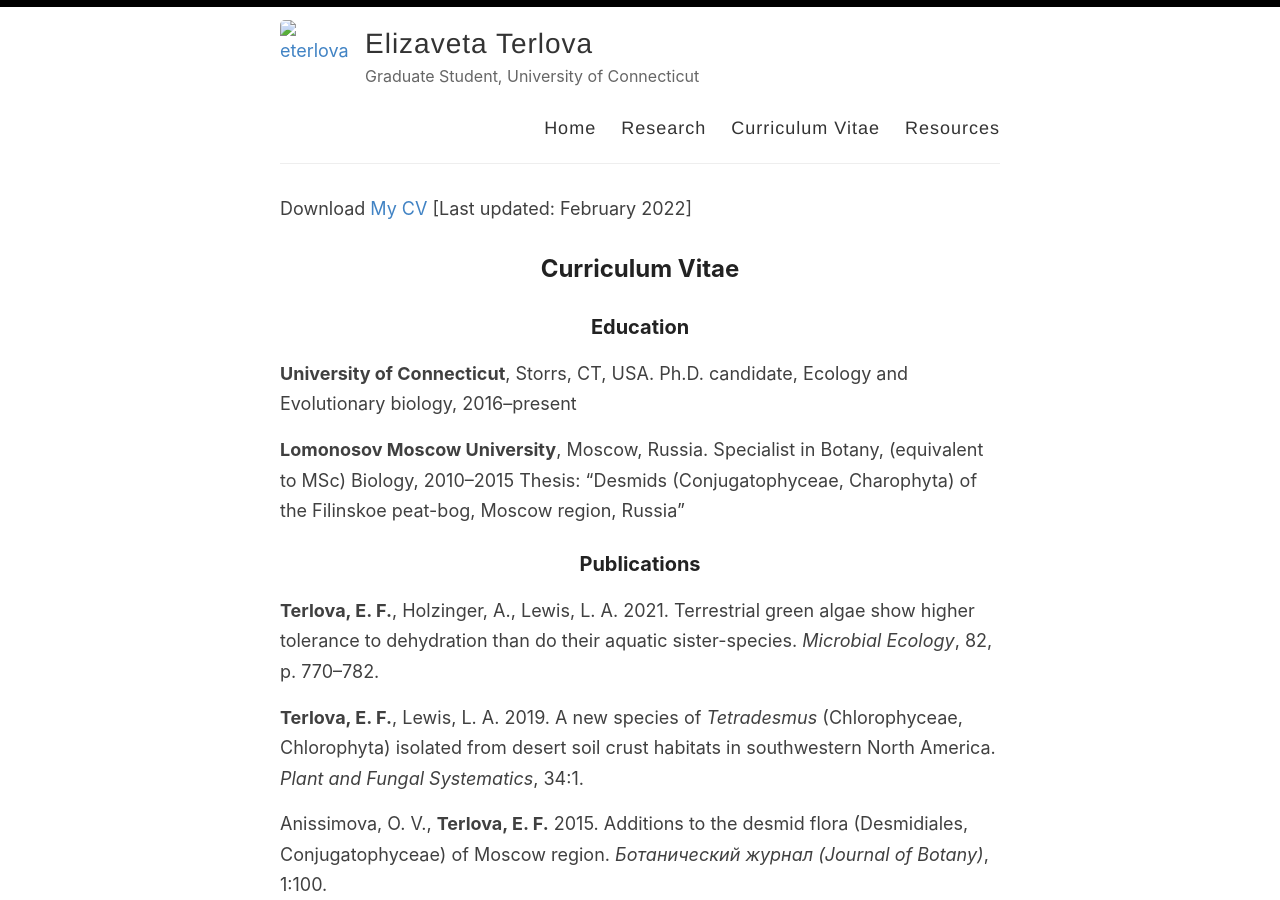
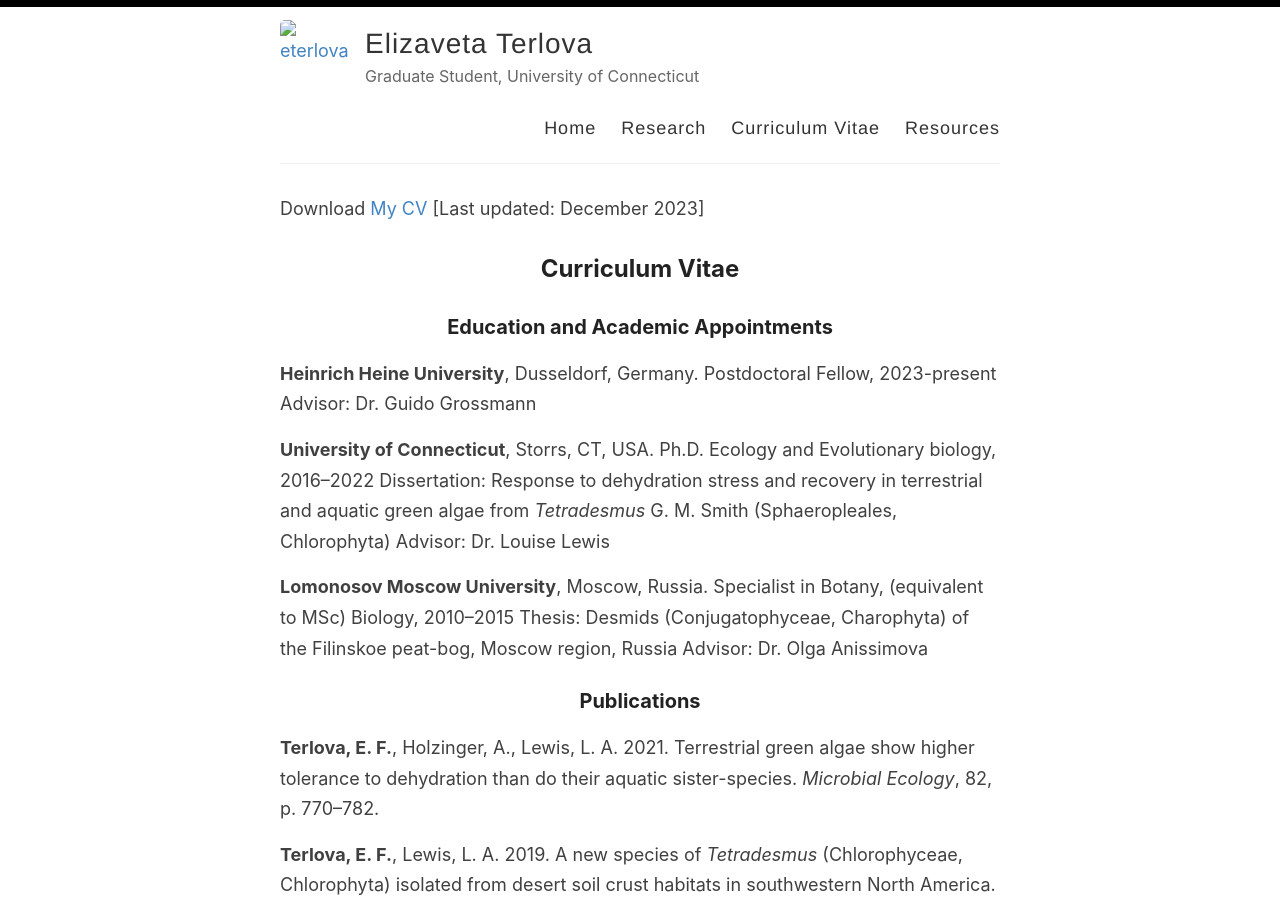
Before and after one commit to eterlova/eterlova.github.io, a Jekyll site: the page built from _pages/curriculum-vitae.md, in a window 1280 px wide and 900 px high. Built offline with Jekyll 4.4.1, drawn with Linux system fonts in a browser that asks for light colours.

Commit message:
Update curriculum-vitae.md

```diff
--- a/_pages/curriculum-vitae.md
+++ b/_pages/curriculum-vitae.md
@@ -4,17 +4,24 @@ title:
 permalink: /cv/
 ---
 
-Download <a href="https://eterlova.github.io/ETerlovaCVFeb2022.pdf" target="_blank">My CV</a> [Last updated: February 2022]
+Download <a href="https://eterlova.github.io/ETerlovaCVJan2023.pdf" target="_blank">My CV</a> [Last updated: December 2023]
 
 ## Curriculum Vitae
 
-### Education
+### Education and Academic Appointments
+**Heinrich Heine University**, Dusseldorf, Germany.
+Postdoctoral Fellow, 2023-present
+Advisor: Dr. Guido Grossmann
+
 **University of Connecticut**, Storrs, CT, USA.
-Ph.D. candidate, Ecology and Evolutionary biology, 2016–present
+Ph.D. Ecology and Evolutionary biology, 2016–2022
+Dissertation: Response to dehydration stress and recovery in terrestrial and aquatic green algae from *Tetradesmus* G. M. Smith (Sphaeropleales, Chlorophyta)
+Advisor: Dr. Louise Lewis
 
 **Lomonosov Moscow University**, Moscow, Russia.
 Specialist in Botany, (equivalent to MSc) Biology, 2010–2015
-Thesis: "Desmids (Conjugatophyceae, Charophyta) of the Filinskoe peat-bog, Moscow region, Russia"
+Thesis: Desmids (Conjugatophyceae, Charophyta) of the Filinskoe peat-bog, Moscow region, Russia
+Advisor: Dr. Olga Anissimova
 
 ### Publications
 **Terlova, E. F.**, Holzinger, A., Lewis, L. A. 2021. Terrestrial green algae show higher tolerance to dehydration than do their aquatic sister-species. *Microbial Ecology*, 82, p. 770–782.
```
